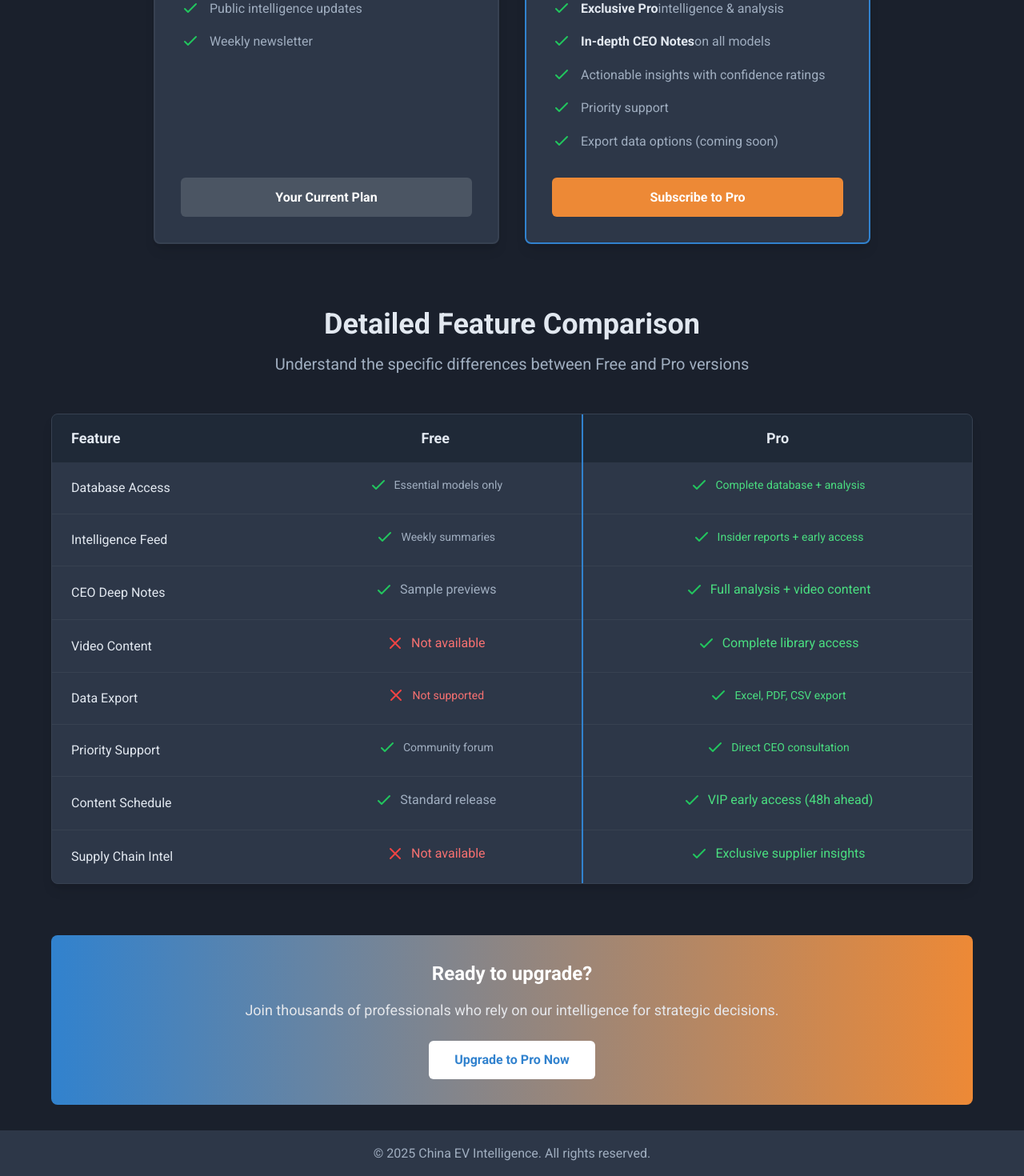
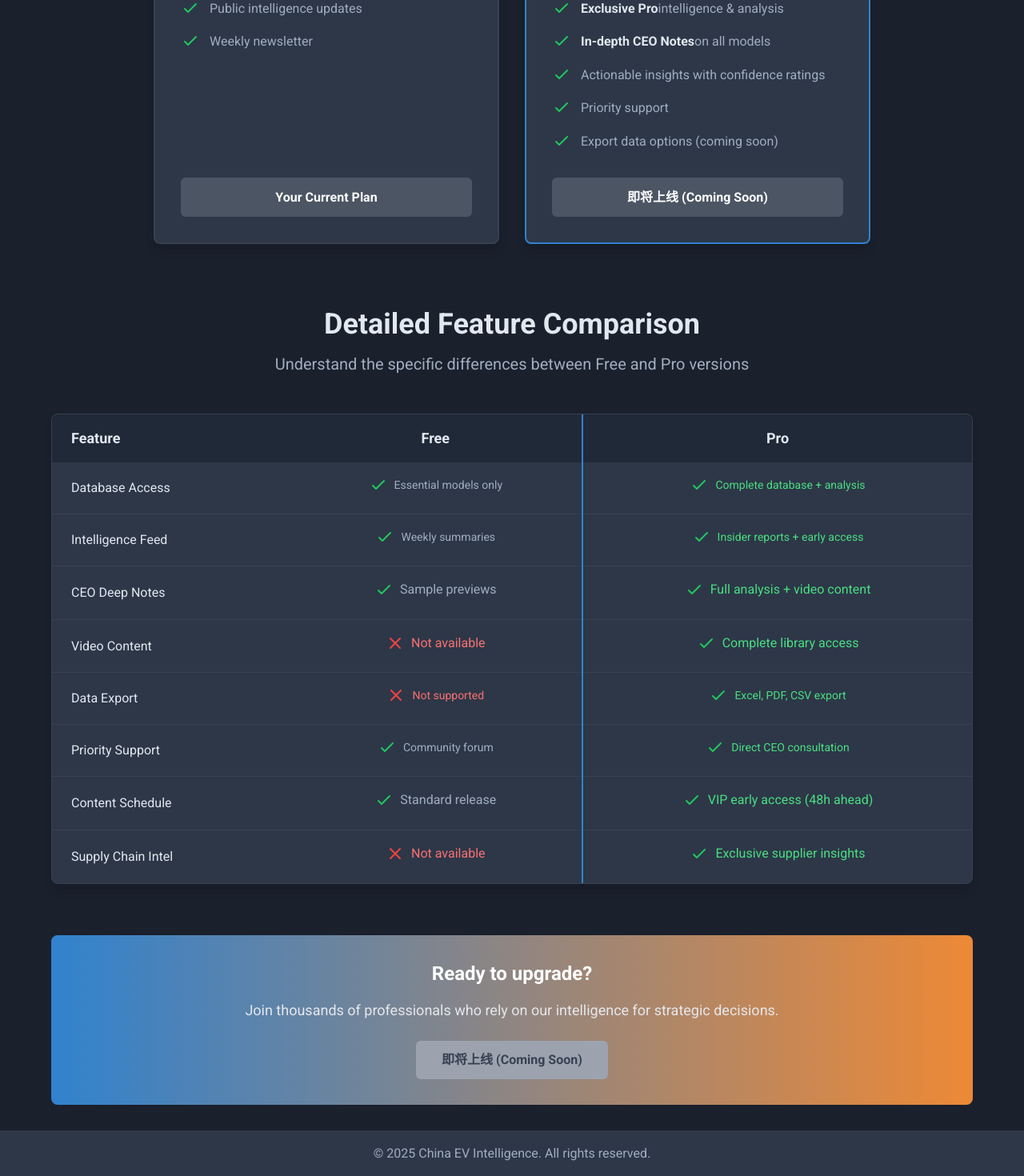
Before and after one commit to LEON11-AI/China-EV-Intelligence-v1.2, a React (Vite) app: page /pricing in a window 1280 px wide. Shown: the part 518-1988 px from the top of the page at 80% size. Built offline with nearby package versions, Linux system fonts and the light colour scheme.

Commit message:
Mark Pro subscription as 'Coming Soon' - disable Pro features and update UI

```diff
--- a/components/ProLocker.tsx
+++ b/components/ProLocker.tsx
@@ -36,11 +36,12 @@ const ProLocker: React.FC<ProLockerProps> = ({
                 <LockIcon />
                 <p className="text-white font-bold text-lg mt-2 text-center">{title}</p>
                 <p className="text-text-secondary text-sm text-center mb-4">{description}</p>
-                <Link to="/pricing">
-                    <button className="bg-cta-orange text-white font-bold py-2 px-5 rounded-md hover:bg-cta-hover transition-colors duration-300">
-                        {upgradeText}
-                    </button>
-                </Link>
+                <button
+                    disabled
+                    className="bg-gray-600 text-gray-400 font-bold py-2 px-5 rounded-md cursor-not-allowed transition-colors duration-300"
+                >
+                    即将上线 (Coming Soon)
+                </button>
             </div>
         </div>
     );
--- a/pages/HomePage.tsx
+++ b/pages/HomePage.tsx
@@ -190,11 +190,11 @@ const HomePage: React.FC = () => {
                             <li className="flex items-start"><CheckIcon className="text-green-500 mr-2 flex-shrink-0" /> In-depth CEO Notes on all models</li>
                             <li className="flex items-start"><CheckIcon className="text-green-500 mr-2 flex-shrink-0" /> Export data options (coming soon)</li>
                         </ul>
-                        <Link to="/pricing" className="mt-8 w-full">
-                           <button className="w-full bg-cta-orange text-white font-bold py-3 px-6 rounded-md hover:bg-cta-hover transition-colors duration-300">
-                                Subscribe Now
+                        <div className="mt-8 w-full">
+                           <button className="w-full bg-gray-600 text-white font-bold py-3 px-6 rounded-md cursor-not-allowed transition-colors duration-300" disabled>
+                                即将上线 (Coming Soon)
                             </button>
-                        </Link>
+                        </div>
                     </div>
                 </div>
             </section>
--- a/pages/IntelligenceDetailPage.tsx
+++ b/pages/IntelligenceDetailPage.tsx
@@ -89,11 +89,12 @@ const IntelligenceDetailPage: React.FC = () => {
                         <LockIcon />
                         <h3 className="text-xl font-bold">You're reading a Pro content preview.</h3>
                         <p className="text-text-secondary mt-2 mb-4">Subscribe to unlock the full analysis, plus our entire database of exclusive intelligence.</p>
-                        <Link to="/pricing">
-                            <button className="bg-cta-orange text-white font-bold py-2 px-6 rounded-md hover:bg-cta-hover transition-colors duration-300">
-                                Subscribe to Unlock
-                            </button>
-                        </Link>
+                        <button
+                            disabled
+                            className="bg-gray-600 text-gray-400 font-bold py-2 px-6 rounded-md cursor-not-allowed transition-colors duration-300"
+                        >
+                            即将上线 (Coming Soon)
+                        </button>
                     </div>
                 )}
             </article>
--- a/pages/ModelDetailPage.tsx
+++ b/pages/ModelDetailPage.tsx
@@ -144,11 +144,12 @@ const ModelDetailPage: React.FC = () => {
                             <p className="text-sm text-amber-300 mb-3">
                                 🎯 <strong>Pro members get:</strong> Full analysis + exclusive video content + market insights
                             </p>
-                           <Link to="/pricing">
-                            <button className="bg-cta-orange text-white font-bold py-2 px-5 rounded-md hover:bg-cta-hover transition-colors duration-300 text-sm">
-                                Unlock Full Analysis
+                            <button
+                                disabled
+                                className="bg-gray-600 text-gray-400 font-bold py-2 px-5 rounded-md cursor-not-allowed transition-colors duration-300 text-sm"
+                            >
+                                即将上线 (Coming Soon)
                             </button>
-                           </Link>
                         </div>
                     </div>
                 ) : (
--- a/pages/PricingPage.tsx
+++ b/pages/PricingPage.tsx
@@ -52,8 +52,8 @@ const PricingPage: React.FC = () => {
                         <li className="flex items-start"><CheckIcon className="text-green-500 mr-3 flex-shrink-0" /> Priority support</li>
                         <li className="flex items-start"><CheckIcon className="text-green-500 mr-3 flex-shrink-0" /> Export data options (coming soon)</li>
                     </ul>
-                   <button className="w-full bg-cta-orange text-white font-bold py-3 px-6 rounded-md hover:bg-cta-hover transition-all duration-300 touch-manipulation active:scale-95">
-                        Subscribe to Pro
+                   <button className="w-full bg-gray-600 text-white font-bold py-3 px-6 rounded-md cursor-not-allowed transition-all duration-300 touch-manipulation" disabled>
+                        即将上线 (Coming Soon)
                     </button>
                 </div>
             </div>
@@ -205,8 +205,8 @@ const PricingPage: React.FC = () => {
                     <div className="bg-gradient-to-r from-link-blue to-cta-orange p-6 sm:p-8 rounded-lg">
                         <h3 className="text-xl sm:text-2xl font-bold text-white mb-3 sm:mb-4">Ready to upgrade?</h3>
                         <p className="text-base sm:text-lg text-gray-200 mb-4 sm:mb-6 px-2">Join thousands of professionals who rely on our intelligence for strategic decisions.</p>
-                        <button className="bg-white text-link-blue font-bold py-3 px-6 sm:px-8 rounded-md hover:bg-gray-100 transition-all duration-300 touch-manipulation active:scale-95 text-sm sm:text-base">
-                            Upgrade to Pro Now
+                        <button className="bg-gray-400 text-gray-700 font-bold py-3 px-6 sm:px-8 rounded-md cursor-not-allowed transition-all duration-300 touch-manipulation text-sm sm:text-base" disabled>
+                            即将上线 (Coming Soon)
                         </button>
                     </div>
                 </div>
```
